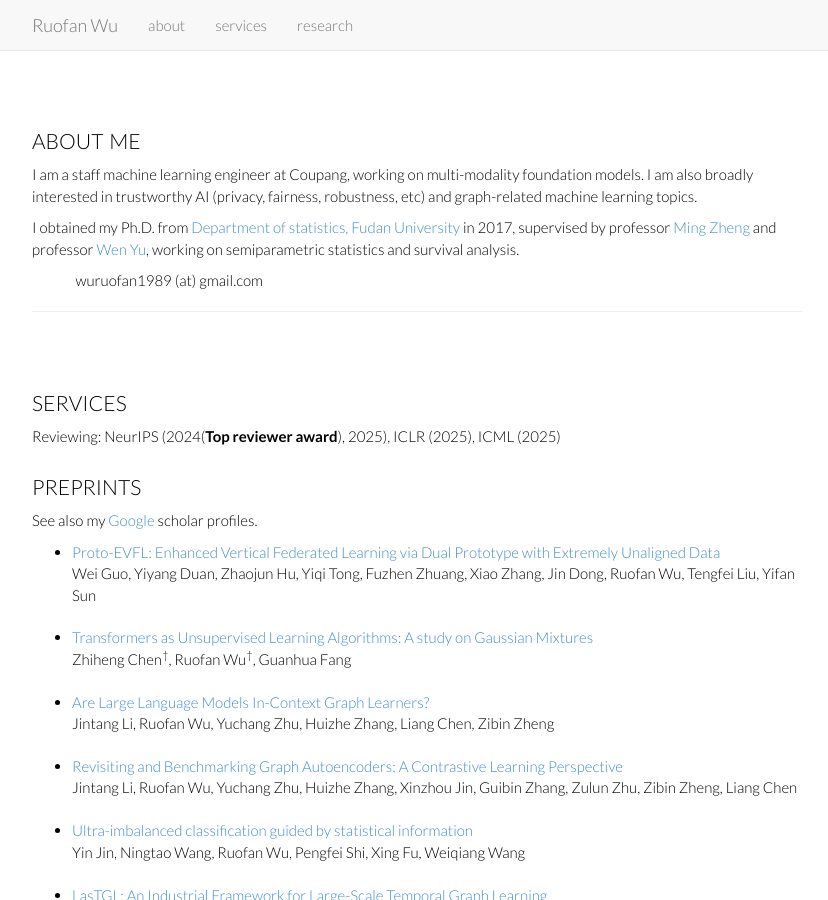
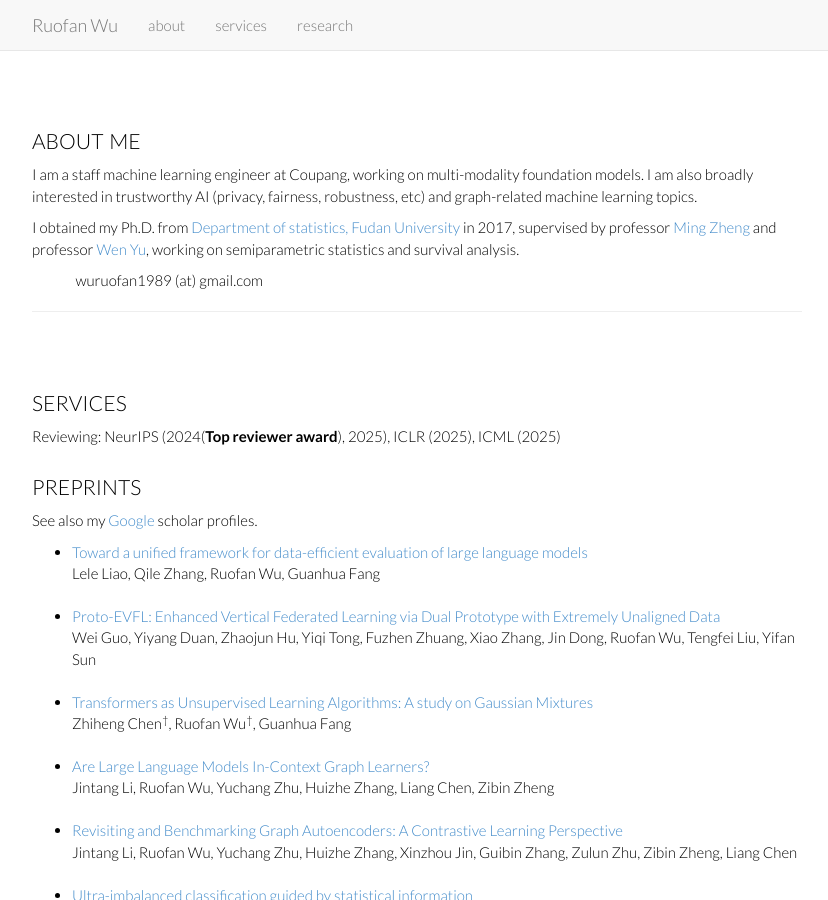
Before and after one commit to Rorschach1989/rorschach1989.github.io, a Jekyll site: the page index.html, which Jekyll copies as it is, in a window 1280 px wide and 900 px high. Shown: the whole window, without its empty margins (223-1051 px from the left). Built offline with Jekyll 4.4.1, drawn with Linux system fonts in a browser that asks for light colours; nearby versions of some CDN libraries; library files that are not in the unit come from our copies.

Commit message:
update: Update LEGO-IRT

```diff
--- a/index.html
+++ b/index.html
@@ -95,6 +95,13 @@
 	  scholar profiles.
 	  <br>
 	  <ul>
+
+		<li> <a href="https://arxiv.org/abs/2510.04051">
+			Toward a unified framework for data-efficient evaluation of large language models </a><br>
+			Lele Liao, Qile Zhang, Ruofan Wu, Guanhua Fang
+			<br>
+			<br>
+		</li>
 
 		<li> <a href="https://arxiv.org/abs/2507.22488">
 			Proto-EVFL: Enhanced Vertical Federated Learning via Dual Prototype with Extremely Unaligned Data </a><br>
```
